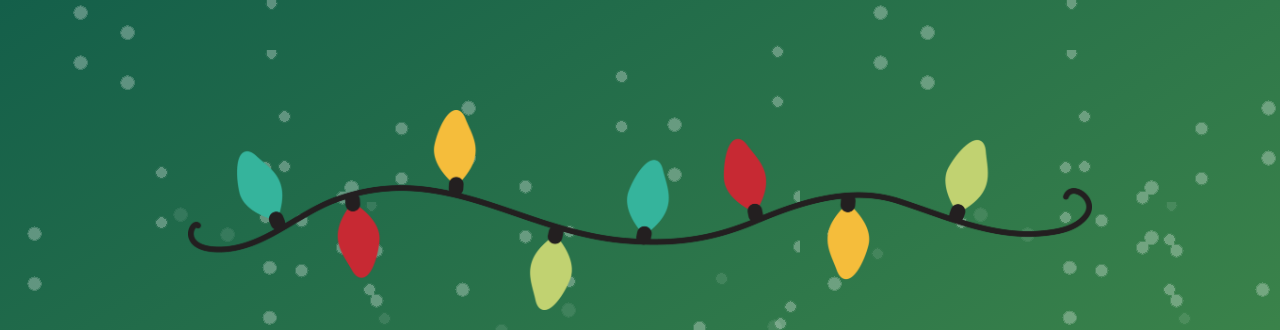
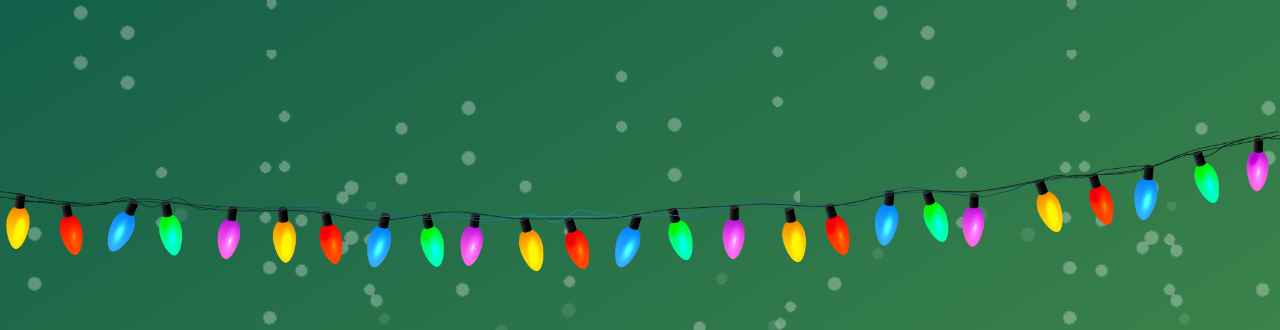
Before and after one commit to nickminor/ChristmasCounter, a website: page index.html in a window 1280 px wide. Shown: the top 330 px of the page. Drawn offline with Linux system fonts and the light colour scheme; a web font is replaced by a local one.

Commit message:
changed lights

```diff
--- a/index.html
+++ b/index.html
@@ -22,7 +22,7 @@
     <div class="snow4"></div>
     <div class="snow5"></div>
 
-    <img class="lights" src="/pics/lights.png" alt="">
+    <img class="lights" src="/pics/christmas-lights.png" alt="">
     <h1>Time until Christmas!</h1>
     <div id="theCountdown" class="countdown">
       <div><span id="days"></span><span>Days</span></div>
--- a/style.css
+++ b/style.css
@@ -114,6 +114,8 @@ body {
 .lights{
   z-index: 2;
   max-height: 200px;
+  width: 100%;
+  top: -50px;
 }
 h1 {
   color: var(--goldish);
```
Also changed, not shown: pics/christmas-lights.png (added).
